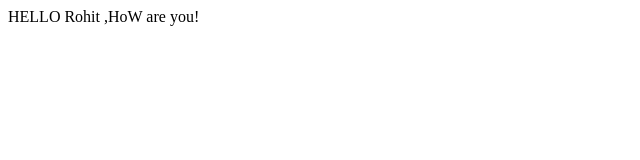
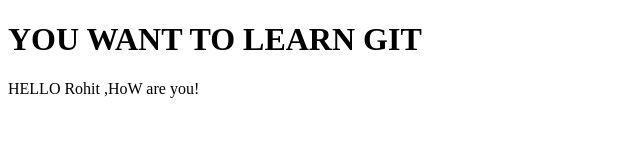
Before and after one commit to rohitkumar1706259/Web_Programming, a plain HTML site: page index.html in a window 1280 px wide. Shown: the whole page, without its empty margins (0-640 px from the left). Drawn offline with Linux system fonts and the light colour scheme.

Commit message:
ADDED HEADLINE_1

```diff
--- a/index.html
+++ b/index.html
@@ -1,10 +1,12 @@
 <!DOCTYPE html>
-<htm>
+<html>
 <head>
     <title>HELLO WORLD</title>
 </head>
 <body>
-
+<h1>
+    YOU WANT TO LEARN GIT
+</h1>
 HELLO Rohit ,HoW are you!
 </body>
-</htm>
+</html>
```
